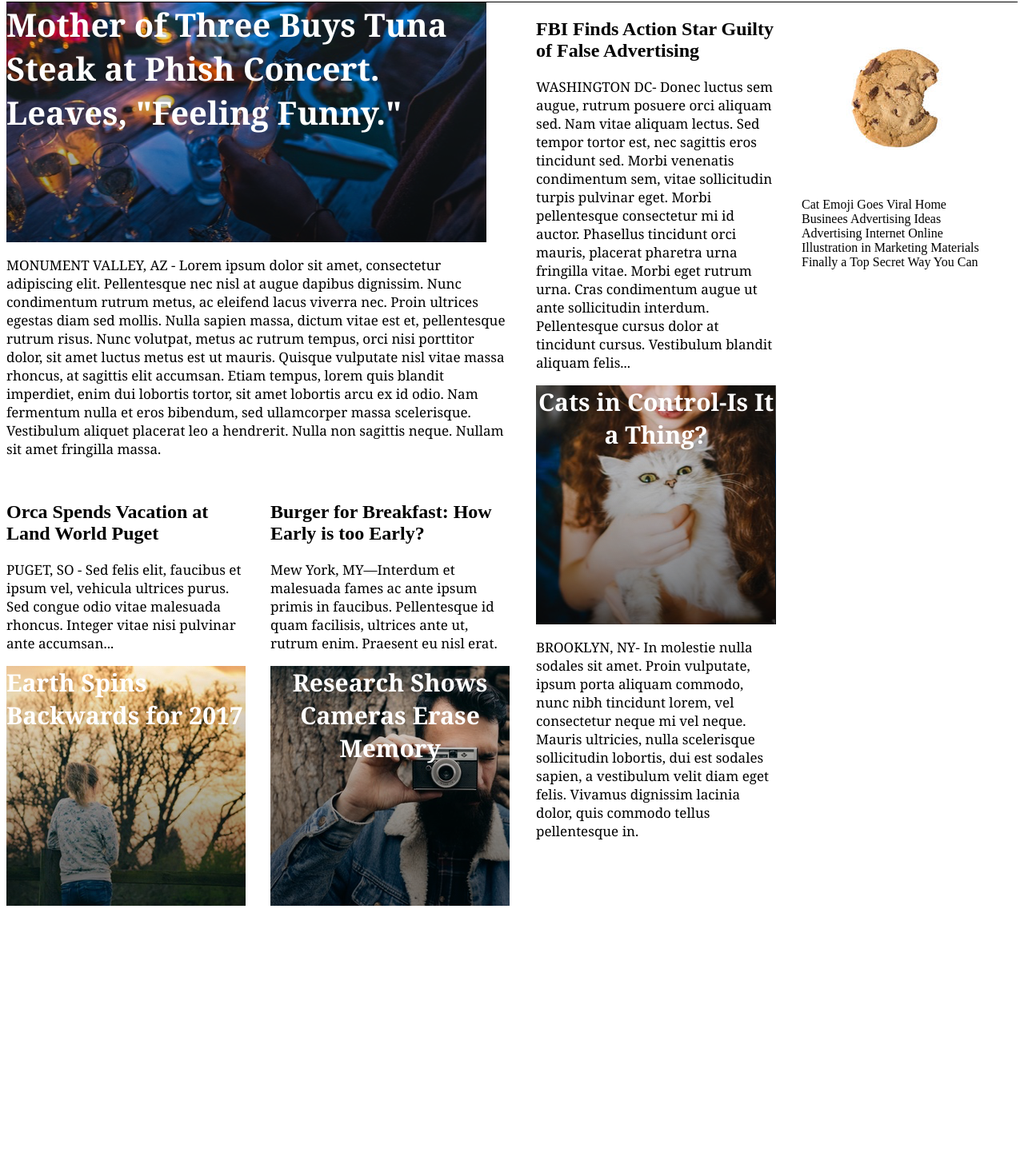
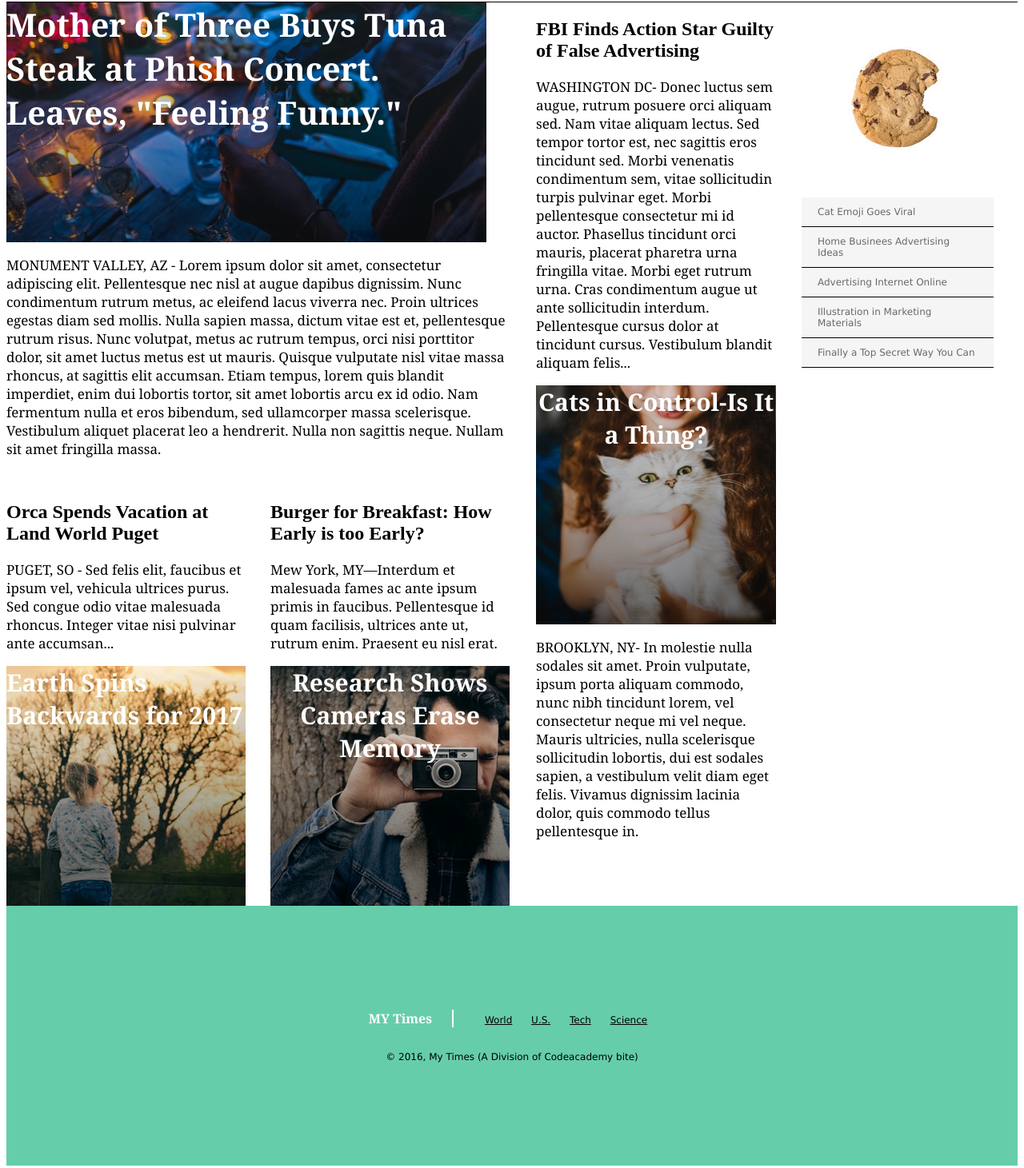
Before and after one commit to tehcredgar/my_times, a plain HTML site: page index.html in a window 1280 px wide. Shown: the part 86-1547 px from the top of the page at 80% size. Before the commit the page ends 1227 px from the top, so only its background shows below. Drawn offline with Linux system fonts and the light colour scheme.

Commit message:
finalize styling

```diff
--- a/css/main.css
+++ b/css/main.css
@@ -129,3 +129,49 @@ span a {
   justify-content: space-between;
   margin-top: 17px;
 }
+footer {
+  display: flex;
+  align-items: center;
+  justify-content: center;
+  flex-direction: column;
+  height: 325px;
+  width: 100%;
+  background-color: MediumAquamarine;
+  margin: auto;
+  font-family: verdana;
+  font-size: 12px;
+}
+
+.info{
+  display: block;
+}
+.info .title{
+  font-family: Georgia;
+  font-size: 16px;
+  font-weight: bold;
+  color: white;
+  padding-right: 25px;
+  border-right: 2px solid white;
+  display: inline-block;
+}
+.info nav {
+  display: inline-block;
+  padding-left: 25px;
+
+}
+.copyright{
+  display: block;
+}
+.news-bites {
+  display: flex;
+  flex-direction: column;
+  background-color: whitesmoke;
+  color: dimgray;
+  font-size: 12px;
+  font-family: verdana;
+}
+.news-bites .bite{
+  display: block;
+  padding: 11px 20px;
+  border-bottom: 1px solid black;
+}
--- a/index.html
+++ b/index.html
@@ -76,5 +76,20 @@
         </div>
       </div>
     </div>
+    <footer>
+      <div class="info">
+        <span class="title">MY Times</span>
+        <nav>
+          <span><a href="#world">World</a></span>
+          <span><a href="#us">U.S.</a></span>
+          <span><a href="#tech">Tech</a></span>
+          <span><a href="#science">Science</a></span>
+        </nav>
+      </div>
+        <div class="copyright">
+          <p>&copy 2016, My Times (A Division of Codeacademy bite)</p>
+        </div>
+    </footer>
+
   </body>
 </html>
```
